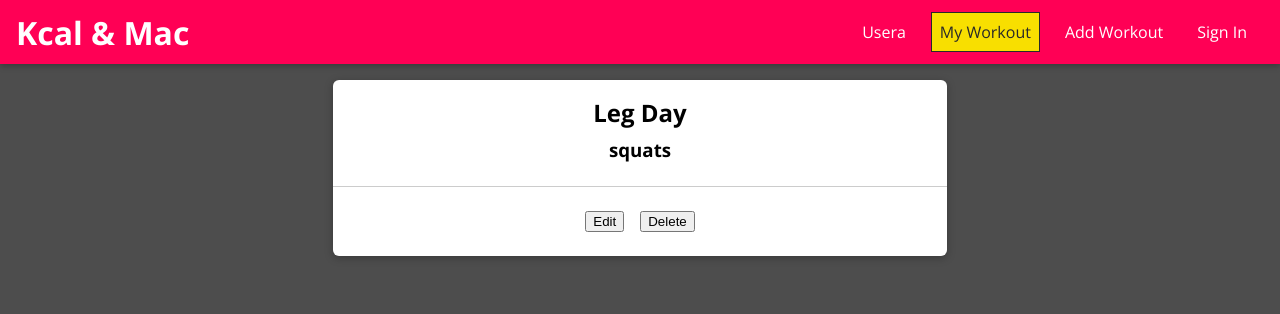
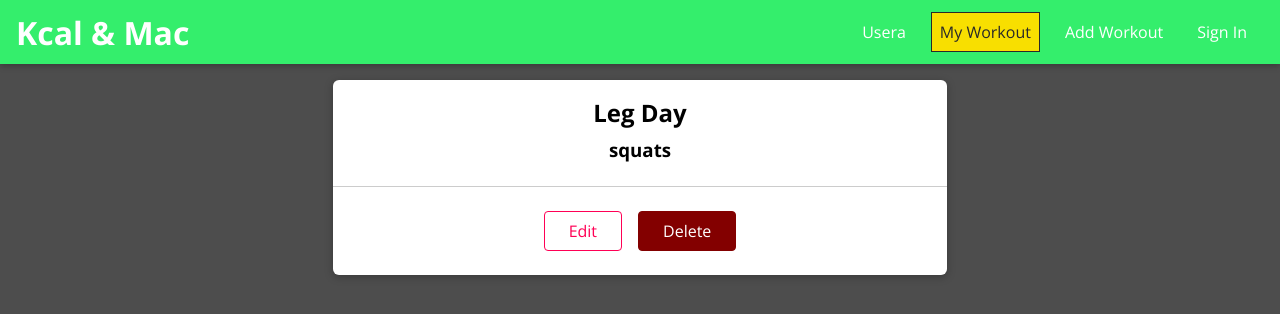
Before and after one commit to guptaSiddhant-JS/kcalandmac-community, a React (Create React App) app: page /u1/profile in a window 1280 px wide. Shown: the top 314 px of the page. Built offline with nearby package versions, Linux system fonts and the light colour scheme.

Commit message:
added customise Button

```diff
--- a/src/Navigation/MainHeader/MainHeader.css
+++ b/src/Navigation/MainHeader/MainHeader.css
@@ -6,7 +6,7 @@
   position: fixed;
   top: 0;
   left: 0;
-  background: #ff0055;
+  background: #34ee6c;
   box-shadow: 0 2px 6px rgba(0, 0, 0, 0.26);
   padding: 0 1rem;
   z-index: 5;
--- /dev/null
+++ b/src/shared/components/FormElements/Button/Button.css
@@ -0,0 +1,61 @@
+.button {
+    font: inherit;
+    padding: 0.5rem 1.5rem;
+    border: 1px solid #ff0055;
+    border-radius: 4px;
+    background: #ff0055;
+    color: white;
+    cursor: pointer;
+    margin-right: 1rem;
+    text-decoration: none;
+    display: inline-block;
+  }
+
+  .button:focus {
+    outline: none;
+  }
+
+  .button:hover,
+  .button:active {
+    background: #ff4382;
+    border-color: #ff4382;
+  }
+
+  .button--inverse {
+    background: transparent;
+    color: #ff0055;
+  }
+
+  .button--inverse:hover,
+  .button--inverse:active {
+    color: white;
+    background: #ff0055;
+  }
+
+  .button--danger {
+    background: #830000;
+    border-color: #830000;
+  }
+
+  .button--danger:hover,
+  .button--danger:active {
+    background: #f34343;
+    border-color: #f34343;
+  }
+
+  .button:disabled,
+  .button:hover:disabled,
+  .button:active:disabled {
+    background: #ccc;
+    color: #979797;
+    border-color: #ccc;
+    cursor: not-allowed;
+  }
+
+  .button--small {
+    font-size: 0.8rem;
+  }
+
+  .button--big {
+    font-size: 1.5rem;
+  }
--- /dev/null
+++ b/src/shared/components/FormElements/Button/Button.js
@@ -0,0 +1,43 @@
+import React from 'react';
+import { Link } from 'react-router-dom';
+
+import './Button.css';
+
+const Button = props => {
+  if (props.href) {
+    return (
+      <a
+        className={`button button--${props.size || 'default'} ${props.inverse &&
+          'button--inverse'} ${props.danger && 'button--danger'}`}
+        href={props.href}
+      >
+        {props.children}
+      </a>
+    );
+  }
+  if (props.to) {
+    return (
+      <Link
+        to={props.to}
+        exact={props.exact}
+        className={`button button--${props.size || 'default'} ${props.inverse &&
+          'button--inverse'} ${props.danger && 'button--danger'}`}
+      >
+        {props.children}
+      </Link>
+    );
+  }
+  return (
+    <button
+      className={`button button--${props.size || 'default'} ${props.inverse &&
+        'button--inverse'} ${props.danger && 'button--danger'}`}
+      type={props.type}
+      onClick={props.onClick}
+      disabled={props.disabled}
+    >
+      {props.children}
+    </button>
+  );
+};
+
+export default Button;
--- a/src/workout/components/WorkoutItems/WorkoutItems.js
+++ b/src/workout/components/WorkoutItems/WorkoutItems.js
@@ -1,4 +1,5 @@
 import Card from '../../../shared/Uielements/Card/Card'
+import Button from '../../../shared/components/FormElements/Button/Button'
 import './WorkoutItems.css'
 const WorkoutItems = props =>{
   return <>
@@ -12,8 +13,8 @@ const WorkoutItems = props =>{
               <h3>{props.plan}</h3>
           </div>
           <div className='workout-item__actions'>
-              <button>Edit</button>
-              <button>Delete</button>
+              <Button inverse >Edit</Button>
+              <Button danger>Delete</Button>
           </div>
       </Card>
 
```
Also changed, not shown: src/App.css (deleted, +0 -38 lines).
